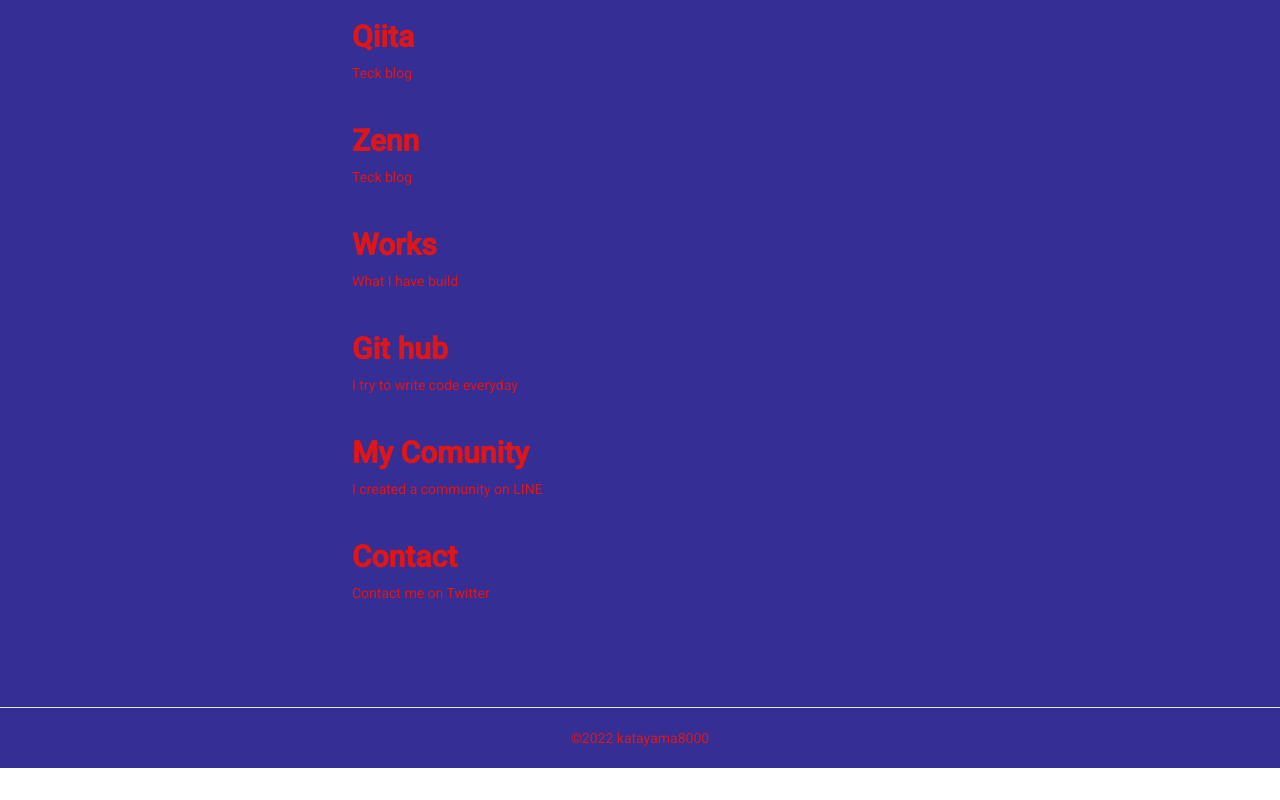
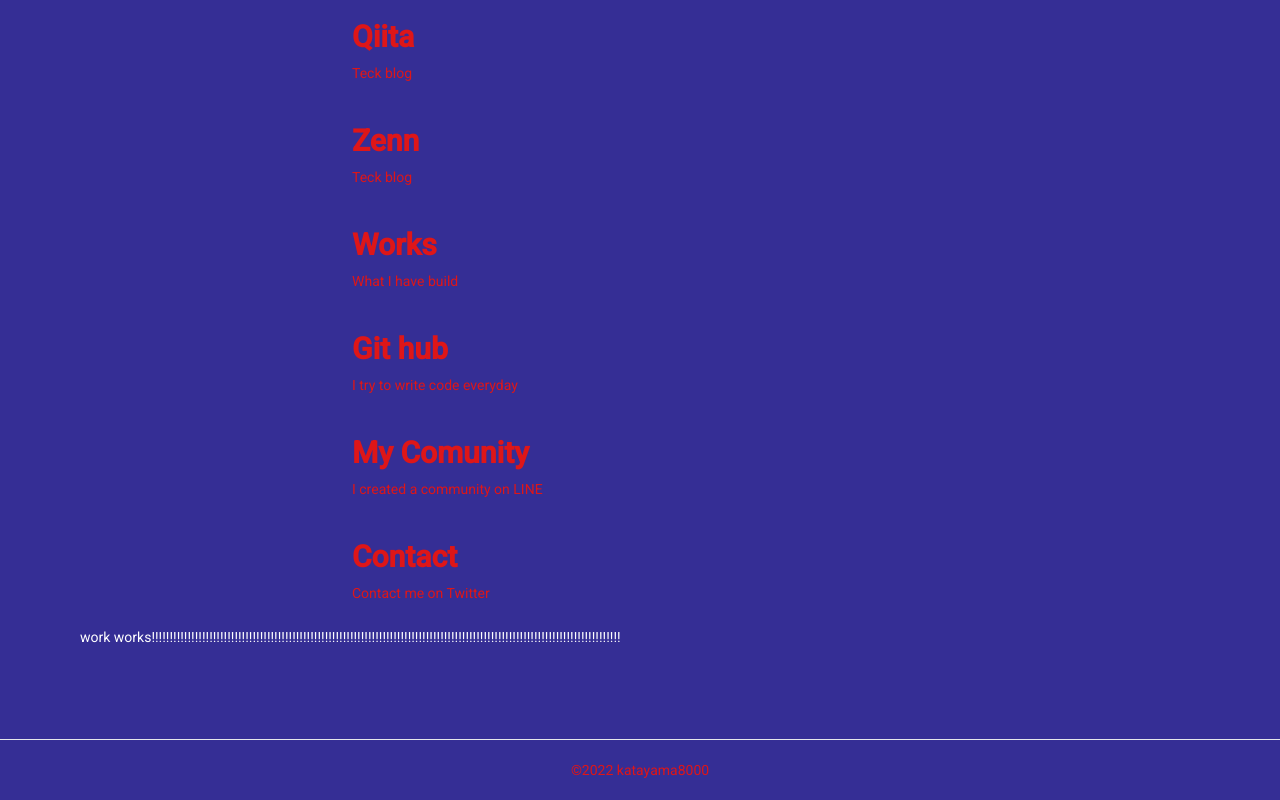
Before and after one commit to katayama8000/my-site-colorful, an Angular app: page /work in a window 1280 px wide. Before the commit this address led to /. Shown: the part 638-1438 px from the top of the page. Before the commit the page ends 1406 px from the top, so only its background shows below. Built offline with nearby package versions, Linux system fonts and the light colour scheme.

Commit message:
✨ routing

```diff
--- a/src/app/app-routing.module.ts
+++ b/src/app/app-routing.module.ts
@@ -1,10 +1,11 @@
 import { NgModule } from '@angular/core';
 import { RouterModule, Routes } from '@angular/router';
+import { WorkComponent } from './work/work.component';
 
-const routes: Routes = [];
+const routes: Routes = [{ path: 'work', component: WorkComponent }];
 
 @NgModule({
   imports: [RouterModule.forRoot(routes)],
-  exports: [RouterModule]
+  exports: [RouterModule],
 })
-export class AppRoutingModule { }
+export class AppRoutingModule {}
--- a/src/app/app.component.html
+++ b/src/app/app.component.html
@@ -41,9 +41,11 @@
         [description]="title.description"
         [url]="title.url"
         [color]="color"
+        [routerLink]="title.routerLink"
       ></app-title>
     </ul>
   </div>
+  <app-work></app-work>
 </main>
 <footer class="{{ bgColor }}">
   <hr />
--- a/src/app/app.component.ts
+++ b/src/app/app.component.ts
@@ -16,8 +16,13 @@
     description: string;
     url?: string;
     color?: string;
+    routerLink?: string;
   }[] = [
-    { title: 'About', description: 'Brief introduction about me' },
+    {
+      title: 'About',
+      description: 'Brief introduction about me',
+      routerLink: 'about',
+    },
     {
       title: 'Note',
       description: 'Anything blog',
@@ -33,7 +38,7 @@
       description: 'Teck blog',
       url: 'https://zenn.dev/tattu',
     },
-    { title: 'Works', description: 'What I have build' },
+    { title: 'Works', description: 'What I have build', routerLink: 'work' },
     {
       title: 'Git hub',
       description: 'I try to write code everyday',
--- a/src/app/app.module.ts
+++ b/src/app/app.module.ts
@@ -6,10 +6,11 @@
 import { AppComponent } from './app.component';
 import { BrowserAnimationsModule } from '@angular/platform-browser/animations';
 import { TitleComponent } from './title/title.component';
+import { WorkComponent } from './work/work.component';
 
 
 @NgModule({
-  declarations: [AppComponent, TitleComponent],
+  declarations: [AppComponent, TitleComponent, WorkComponent],
   imports: [
     BrowserModule,
     AppRoutingModule,
--- a/src/app/title/title.component.html
+++ b/src/app/title/title.component.html
@@ -1,11 +1,13 @@
 <div>
   <div class="py-4">
+    <a routerLink="/work">
       <span
         class="cursor-pointer text-3xl font-bold {{ color }} hover:underline"
         (click)="handleWindowOpen()"
       >
         {{ title }}
       </span>
+    </a>
     <div class="py-2 {{ color }}">{{ description }}</div>
   </div>
 </div>
--- a/src/app/title/title.component.ts
+++ b/src/app/title/title.component.ts
@@ -9,6 +9,7 @@
   @Input() description!: string;
   @Input() url?: string;
   @Input() color?: string;
+  @Input() routerLink?: string;
 
   constructor() {}
 
--- /dev/null
+++ b/src/app/work/work.component.html
@@ -0,0 +1,4 @@
+<p class="text-white">
+  work
+  works!!!!!!!!!!!!!!!!!!!!!!!!!!!!!!!!!!!!!!!!!!!!!!!!!!!!!!!!!!!!!!!!!!!!!!!!!!!!!!!!!!!!!!!!!!!!!!!!!!!!!!!!!!!!!!!!!!!!!!!!!!!!!!!!!!
+</p>
--- /dev/null
+++ b/src/app/work/work.component.ts
@@ -0,0 +1,11 @@
+import { Component, OnInit } from '@angular/core';
+
+@Component({
+  selector: 'app-work',
+  templateUrl: './work.component.html',
+})
+export class WorkComponent implements OnInit {
+  constructor() {}
+
+  ngOnInit(): void {}
+}
```
Lines whose indentation alone changed are shown as unchanged.
